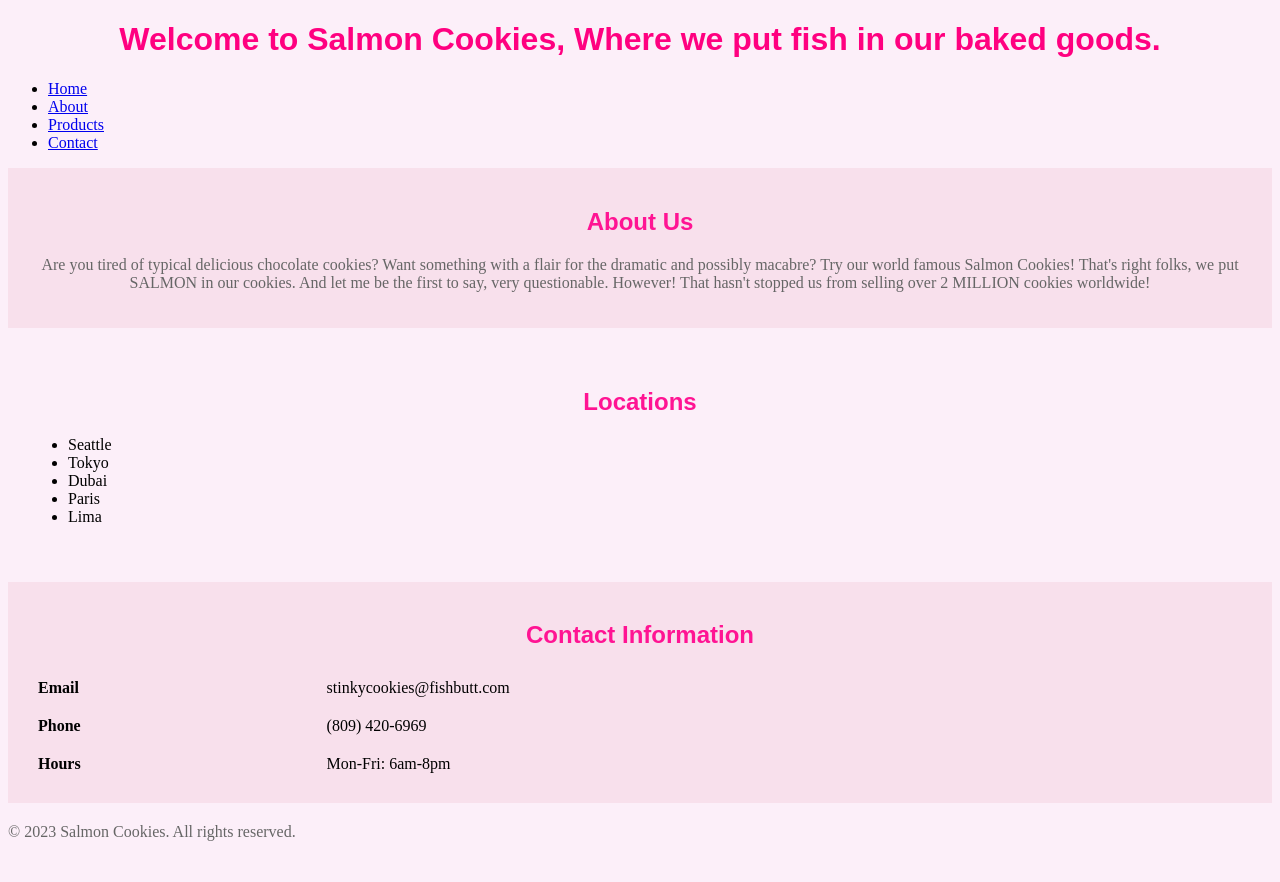
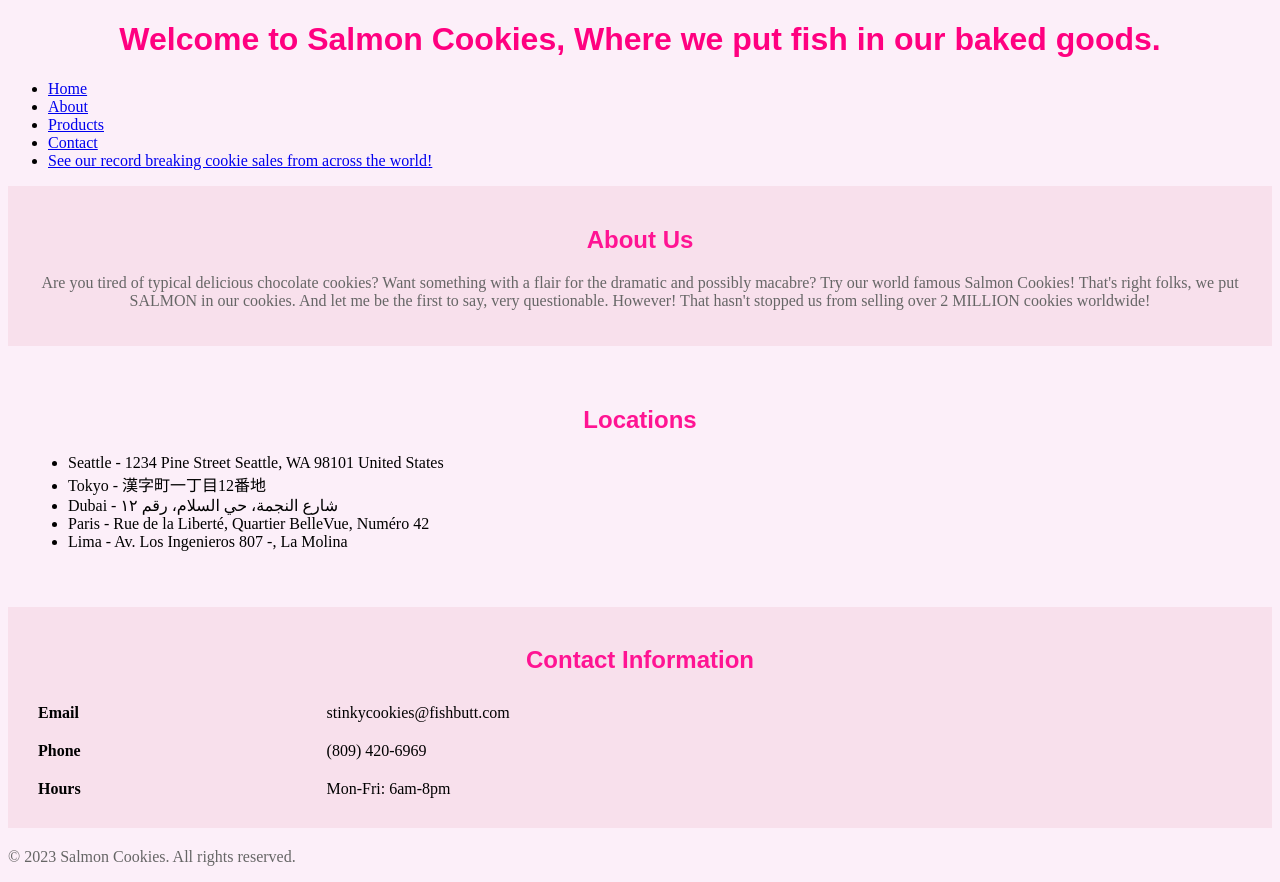
Before and after one commit to Spacecowboi/cookie-stand2, a plain HTML site: page index.html in a window 1280 px wide. Before the commit the page ends 857 px from the top, so only its background shows below. Drawn offline with Linux system fonts and the light colour scheme.

Commit message:
added address and links between pages. Will add more css and pictures from repo tomorrow

```diff
--- a/index.html
+++ b/index.html
@@ -16,6 +16,7 @@
       <li><a href="#">About</a></li>
       <li><a href="#">Products</a></li>
       <li><a href="#">Contact</a></li>
+      <li><a href="sales.html">See our record breaking cookie sales from across the world!</a></li>
     </ul>
   </nav>
 
@@ -27,11 +28,13 @@
   <section class="box2">
     <h2>Locations</h2>
     <ul>
-      <li>Seattle</li>
-      <li>Tokyo</li>
-      <li>Dubai</li>
-      <li>Paris</li>
-      <li>Lima</li>
+      <li>Seattle - 1234 Pine Street
+        Seattle, WA 98101
+        United States </li>
+      <li>Tokyo - 漢字町一丁目12番地</li>
+      <li>Dubai - شارع النجمة، حي السلام، رقم ١٢</li>
+      <li>Paris - Rue de la Liberté, Quartier BelleVue, Numéro 42</li>
+      <li>Lima - Av. Los Ingenieros 807 -, La Molina</li>
     </ul>
   </section>
 
```
Also changed, not shown: sales.html (+1 -0 lines).
